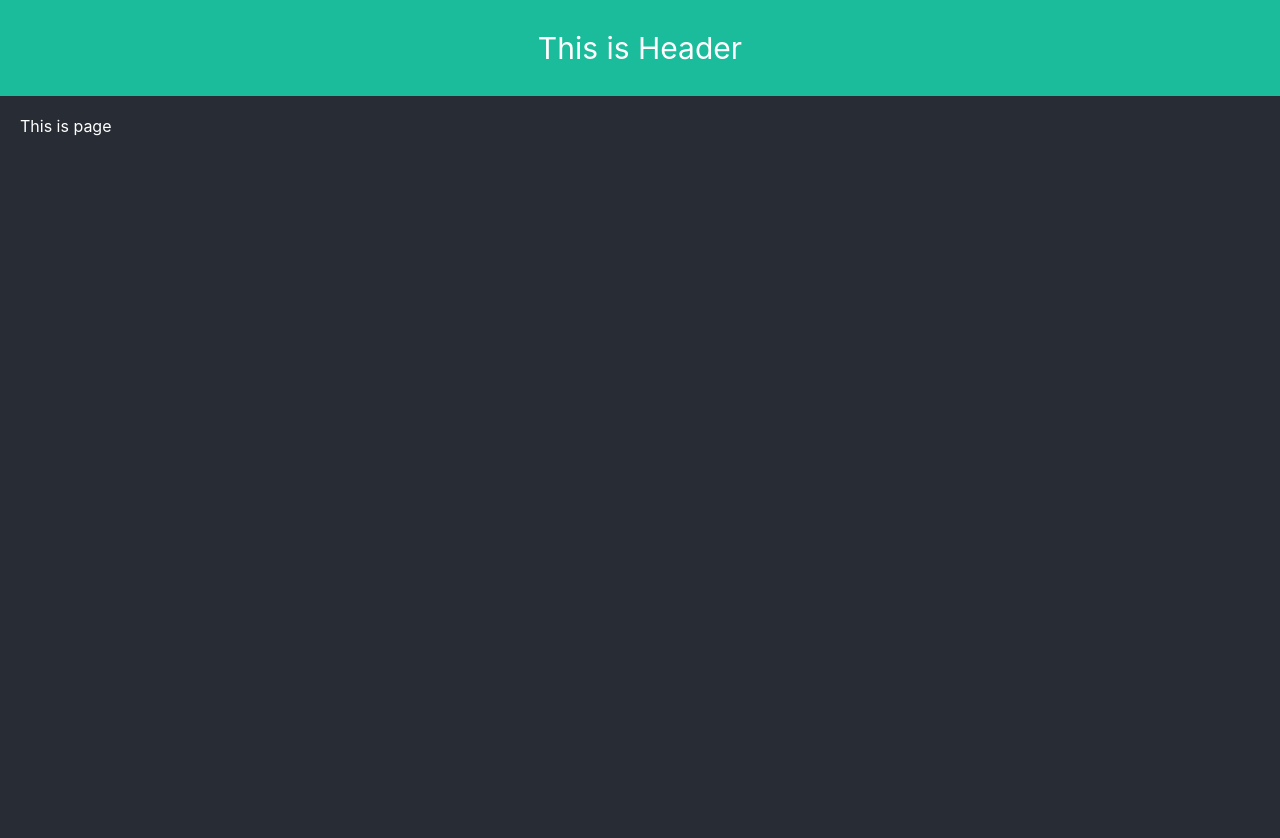
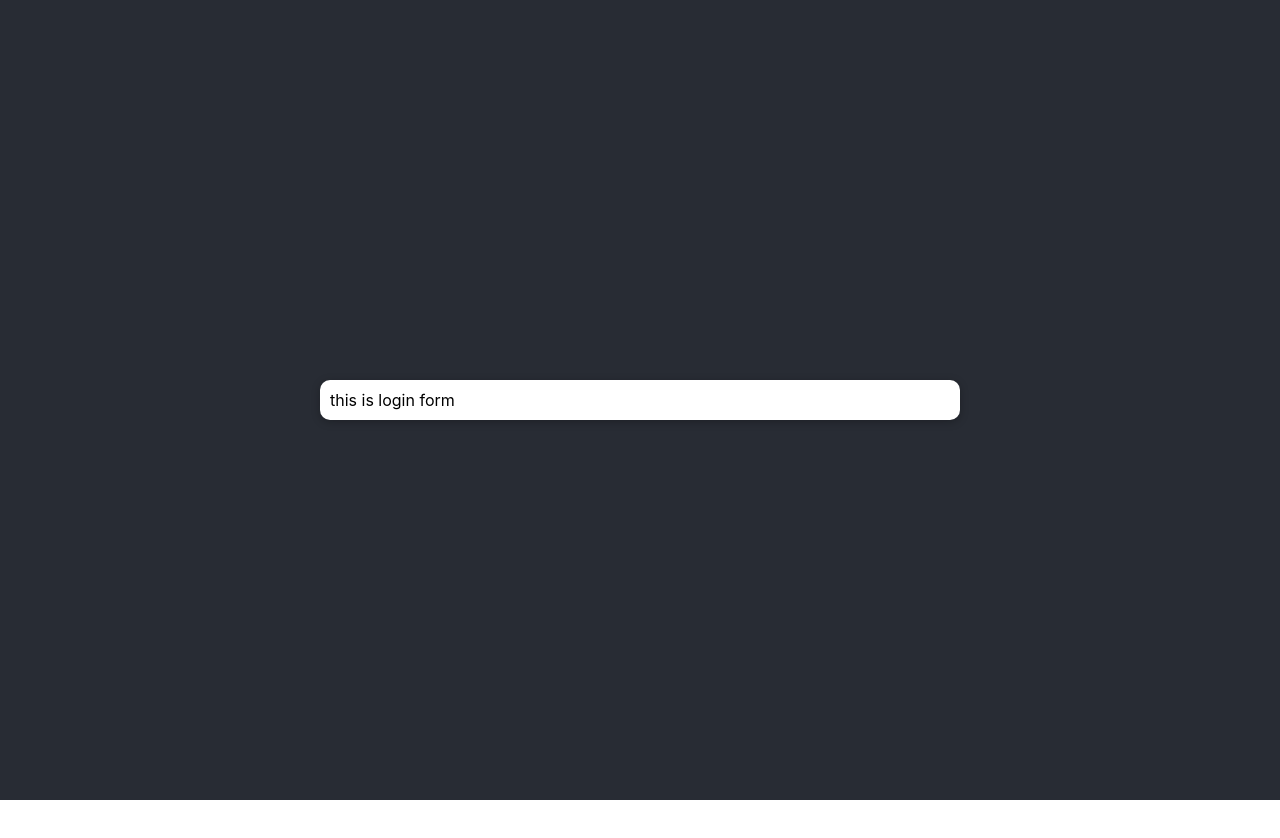
Before and after one commit to TonnyBiDa/Test-app, a React (Create React App) app: page / in a window 1280 px wide. Shown: the top 838 px of the page. After the commit the page ends 800 px from the top, so only its background shows below. Built offline with nearby package versions, Linux system fonts and the light colour scheme.

Commit message:
Change file sys, add some UI and add login

```diff
--- a/src/App.tsx
+++ b/src/App.tsx
@@ -1,12 +1,13 @@
 import './App.css'
-import Header from './components/Header'
-import PageContainer from './components/PageContainer'
+import Login from './components/Login/Login'
+import PageContainer from './UI/Card/PageContainer/PageContainer'
 
 const App = () => {
     return (
         <div className="App">
-            <Header />
-            <PageContainer />
+            <PageContainer>
+                <Login />
+            </PageContainer>
         </div>
     )
 }
--- /dev/null
+++ b/src/UI/Card/Card.module.css
@@ -0,0 +1,6 @@
+.card {
+    background: white;
+    box-shadow: 0 2px 8px rgba(0, 0, 0, 0.26);
+    border-radius: 10px;
+    padding: 10px;
+  }
--- /dev/null
+++ b/src/UI/Card/Card.tsx
@@ -0,0 +1,11 @@
+import style from './Card.module.css'
+
+const Card = (props) => {
+    return (
+        <div className={`${style.card} ${props.className}`}>
+            {props.children}
+        </div>
+    )
+}
+
+export default Card
--- a/src/components/Header.module.css
+++ b/src/UI/Card/Header/Header.module.css
@@ -6,3 +6,8 @@
     font-size: 30px;
     position: sticky; top: 0;
 }
+
+.nav{
+    display: flex;
+    justify-content: flex-end;
+}
--- a/src/components/PageContainer.module.css
+++ b/src/UI/Card/PageContainer/PageContainer.module.css
@@ -1,9 +1,7 @@
-.body{
-    padding: 20px;
+.container{
     background-color: #282c34;
     min-height: 100vh;
-    color: white;
+    display: flex;
     flex-direction: column;
     align-items: center;
-    justify-content: center;
 }
--- /dev/null
+++ b/src/UI/Card/PageContainer/PageContainer.tsx
@@ -0,0 +1,11 @@
+import style from './PageContainer.module.css'
+
+const PageContainer = (props) => {
+    return (
+        <div className={`${style.container} ${props.className}`}>
+            {props.children}
+        </div>
+    )
+}
+
+export default PageContainer
--- a/src/components/Header.tsx
+++ /dev/null
@@ -1,7 +0,0 @@
-import style from './Header.module.css'
-
-const Header = () => {
-    return <div className={style.header}>This is Header</div>
-}
-
-export default Header
--- /dev/null
+++ b/src/components/Login/Login.module.css
@@ -0,0 +1,6 @@
+.login {
+    width: 90%;
+    max-width: 40rem;
+    margin: auto;
+    padding: 2rem;
+}
--- /dev/null
+++ b/src/components/Login/Login.tsx
@@ -0,0 +1,14 @@
+import Card from '../../UI/Card/Card'
+import style from './Login.module.css'
+
+const Login = () => {
+    return (
+        <div className={style.login}>
+            <Card>
+                <form action="">this is login form</form>
+            </Card>
+        </div>
+    )
+}
+
+export default Login
--- a/src/components/PageContainer.tsx
+++ /dev/null
@@ -1,7 +0,0 @@
-import style from './PageContainer.module.css'
-
-const PageContainer = () => {
-    return <div className={style.body}>This is page</div>
-}
-
-export default PageContainer
```
Also changed, not shown: src/UI/Card/Header/Header.tsx (added, +11 -0 lines).
